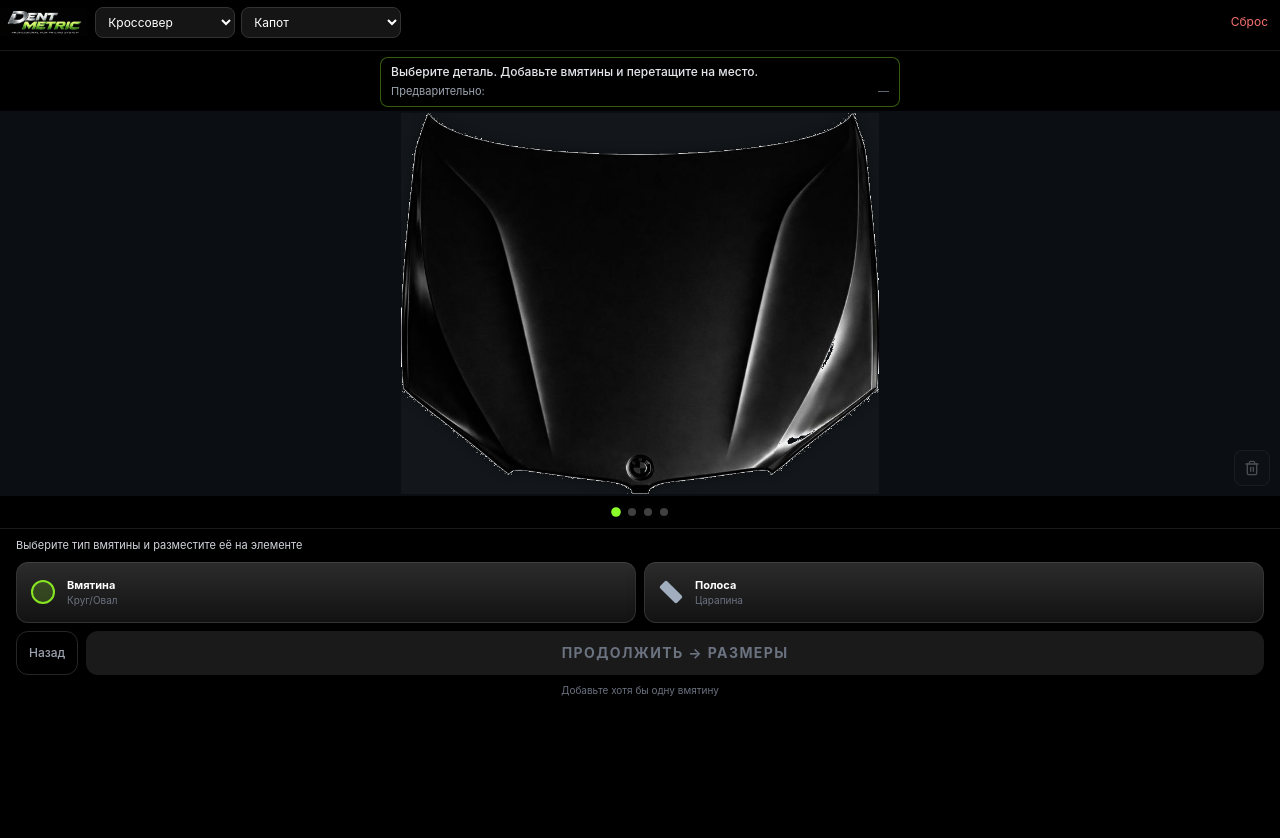
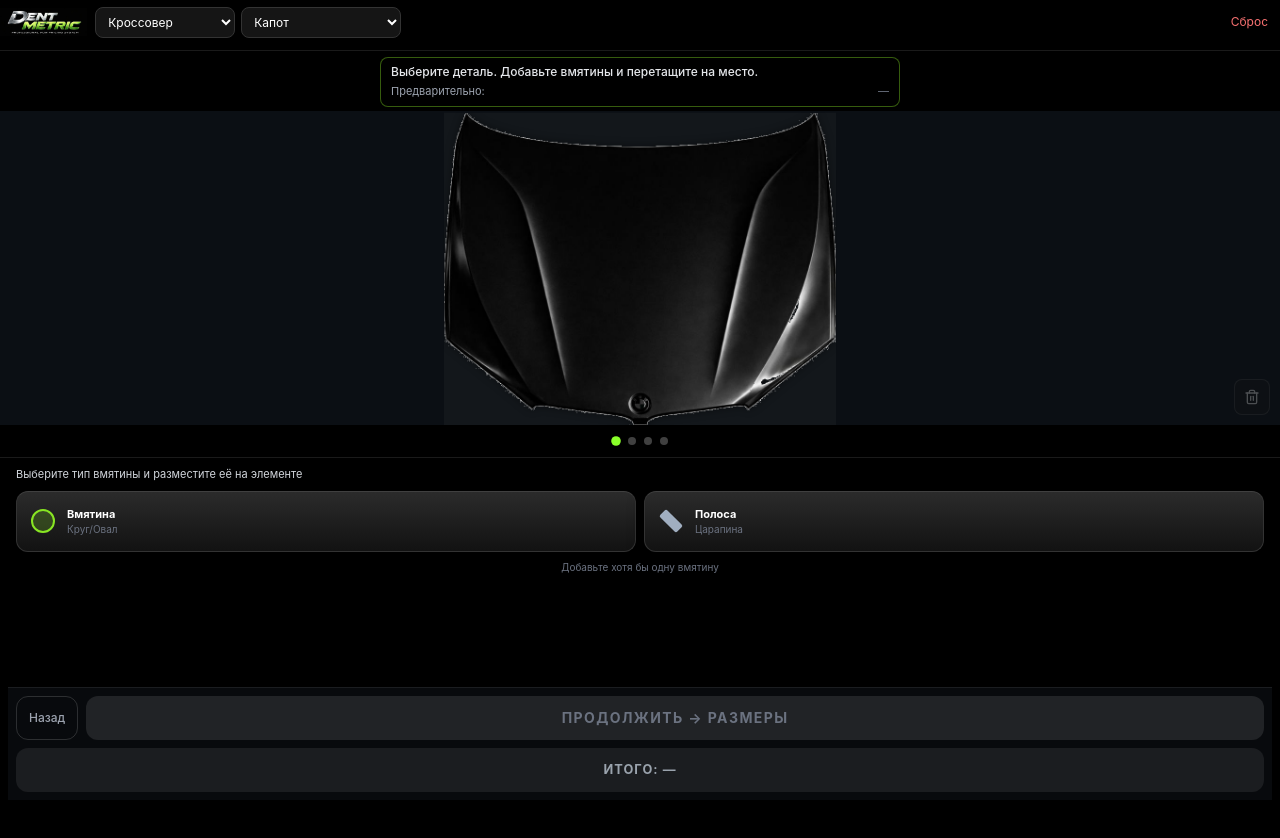
Before and after one commit to NickolasCage52/DentMetric, a Vue app: page / in a window 1280 px wide. Both pictures are taken after a click on the button "ГРАФИКА". Shown: the top 838 px of the page. Built offline with nearby package versions, Linux system fonts and the light colour scheme.

Commit message:
fix: ui tooltip + stable matrix position

```diff
--- a/src/App.vue
+++ b/src/App.vue
@@ -742,6 +742,10 @@ const closeEditor = () => {
 watch(totalPrice, (val) => {
   const btn = window.Telegram?.WebApp?.MainButton;
   if (!btn) return;
+  if (calcMode.value === 'graphics') {
+    btn.hide();
+    return;
+  }
   if (val > 0) {
     btn.setText(`ИТОГО: ${formatCurrency(val)} ₽`);
     btn.show();
@@ -776,6 +780,8 @@ watch(
     if (typeof document === 'undefined') return;
     document.body.classList.toggle('graphics-fullscreen-active', isGraphics);
     if (isGraphics && window.Telegram?.WebApp?.expand) window.Telegram.WebApp.expand();
+    const btn = window.Telegram?.WebApp?.MainButton;
+    if (isGraphics && btn) btn.hide();
   },
   { immediate: true }
 );
--- a/src/components/graphics/GraphicsWizard.vue
+++ b/src/components/graphics/GraphicsWizard.vue
@@ -65,14 +65,7 @@
     </div>
     <!-- Индикаторы этапов: фиксированная зона ниже матрицы -->
     <div class="graphics-progress-area">
-      <div class="progress-dots">
-        <span
-          v-for="s in 4"
-          :key="s"
-          class="progress-dot"
-          :class="wizardStep >= s ? 'progress-dot--active' : 'progress-dot--idle'"
-        />
-      </div>
+      <StepDots :current-step="wizardStep" :total-steps="4" />
     </div>
     <!-- Controls: z-index выше stage, чтобы селекты всегда были кликабельны -->
     <div
@@ -83,6 +76,7 @@
       <Step1PlacementPanel
         v-if="wizardStep === 1"
         :preview-price="roundPrice(basePrice)"
+        :total-price="roundPrice(totalPrice)"
         :can-next="dents.length >= 1"
         @add-type="openSizeMenu"
         @next="() => goToStep(2)"
@@ -95,6 +89,7 @@
         :size-width-mm="sizeWidthMm"
         :size-height-mm="sizeHeightMm"
         :free-stretch="freeStretchMode"
+        :total-price="roundPrice(totalPrice)"
         :can-next="dentsValid"
         @update:shape-variant="onShapeVariantChange"
         @update:free-stretch="onFreeStretchChange"
@@ -176,6 +171,7 @@ import Step1PlacementPanel from './Step1PlacementPanel.vue';
 import Step2SizePanel from './Step2SizePanel.vue';
 import Step3ConditionsPanel from './Step3ConditionsPanel.vue';
 import Step4SummaryPanel from './Step4SummaryPanel.vue';
+import StepDots from './StepDots.vue';
 
 const props = defineProps({
   form: { type: Object, required: true },
@@ -205,7 +201,6 @@ const dents = ref([]);
 let sizeApplyTimeout = null;
 
 const keyboardInset = ref(0);
-const isKeyboardOpen = computed(() => keyboardInset.value > 0);
 let keyboardInsetRaf = null;
 
 const MIN_SAFE_TOP = 60;
@@ -231,32 +226,48 @@ function updateKeyboardInset() {
   keyboardInsetRaf = requestAnimationFrame(() => {
     keyboardInsetRaf = null;
     const vv = window.visualViewport;
+    const vvh = vv ? vv.height * 0.01 : window.innerHeight * 0.01;
     if (!vv) {
       keyboardInset.value = 0;
+      graphicsRoot.value?.style?.setProperty('--vvh', `${vvh}px`);
+      graphicsRoot.value?.style?.setProperty('--keyboard-offset', '0px');
       return;
     }
     const inset = window.innerHeight - vv.height - (vv.offsetTop || 0);
-    keyboardInset.value = Math.max(0, Math.round(inset));
+    const nextInset = Math.max(0, Math.round(inset));
+    keyboardInset.value = nextInset;
+    graphicsRoot.value?.style?.setProperty('--vvh', `${vvh}px`);
+    graphicsRoot.value?.style?.setProperty('--keyboard-offset', `${nextInset}px`);
   });
 }
 let dimensionsScrollGuard = false;
-function onDimensionsInputFocus(event) {
-  const el = event?.target;
+function onDimensionsInputFocus(panelEl) {
+  const el = panelEl?.scrollIntoView ? panelEl : panelEl?.$el;
   if (!el?.scrollIntoView) return;
   if (dimensionsScrollGuard) return;
   dimensionsScrollGuard = true;
   requestAnimationFrame(() => {
     setTimeout(() => {
       el.scrollIntoView({ behavior: 'smooth', block: 'center', inline: 'nearest' });
-      setTimeout(() => { dimensionsScrollGuard = false; }, 600);
+      setTimeout(() => {
+        const headerEl = graphicsRoot.value?.querySelector('.graphics-header');
+        const hintEl = hintRef.value;
+        const actionBarEl = graphicsRoot.value?.querySelector('.graphics-action-bar');
+        const headerH = headerEl?.getBoundingClientRect().height || 0;
+        const hintH = hintEl?.getBoundingClientRect().height || 0;
+        const actionBarH = actionBarEl?.getBoundingClientRect().height || 0;
+        const keyboardH = keyboardInset.value || 0;
+        const offset = Math.round(headerH + hintH + actionBarH + Math.max(12, keyboardH * 0.6));
+        window.scrollBy({ top: -offset, left: 0, behavior: 'smooth' });
+      }, 180);
+      setTimeout(() => { dimensionsScrollGuard = false; }, 900);
     }, 150);
   });
 }
 
-const controlsAreaKeyboardStyle = computed(() => {
-  if (!isKeyboardOpen.value) return undefined;
-  return { paddingBottom: `calc(12px + env(safe-area-inset-bottom, 0px) + ${keyboardInset.value}px)` };
-});
+const controlsAreaKeyboardStyle = computed(() => ({
+  '--keyboard-offset': `${keyboardInset.value}px`
+}));
 
 const sizeMenuPortalTarget = computed(() => {
   if (graphicsRoot.value) return graphicsRoot.value;
@@ -496,6 +507,7 @@ onMounted(() => {
     vv.addEventListener('scroll', updateKeyboardInset);
     updateKeyboardInset();
   }
+  updateKeyboardInset();
   updateMatrixSafeTop();
 });
 
@@ -534,6 +546,8 @@ onBeforeUnmount(() => {
   background: #000;
   --bottomH: 34%;
   --matrixSafeTop: 60px;
+  --matrixHeight: auto;
+  --actionbar-height: calc(112px + env(safe-area-inset-bottom, 0px));
 }
 
 /* Верхняя панель: flex 0 0 auto, safe area */
@@ -566,28 +580,6 @@ onBeforeUnmount(() => {
   padding-right: max(0.5rem, env(safe-area-inset-right));
 }
 
-.progress-dots {
-  display: flex;
-  align-items: center;
-  gap: 8px;
-}
-
-.progress-dot {
-  width: 8px;
-  height: 8px;
-  border-radius: 999px;
-  transition: transform 0.2s ease, background-color 0.2s ease;
-}
-
-.progress-dot--active {
-  background: #8aff2a;
-  transform: scale(1.2);
-}
-
-.progress-dot--idle {
-  background: rgba(255, 255, 255, 0.25);
-}
-
 /* Матрица: фиксированная доля экрана, не меняется между этапами */
 .graphics-stage-area {
   flex: 1 1 0;
@@ -618,10 +610,12 @@ onBeforeUnmount(() => {
 
 /* Нижняя панель: фиксированная доля экрана — одинаковая высота на этапах 1 и 2, без прыжков матрицы */
 .graphics-controls-area {
-  flex: 0 0 var(--bottomH);
-  min-height: 150px;
-  max-height: var(--bottomH);
+  flex: 0 0 auto;
+  min-height: 0;
+  max-height: none;
   overflow: hidden;
+  display: flex;
+  flex-direction: column;
 }
 
 /* Кнопка удаления вмятины на HUD (этап 1) */
@@ -692,8 +686,9 @@ onBeforeUnmount(() => {
 
 .graphics-step-1 .graphics-controls-area,
 .graphics-step-2 .graphics-controls-area {
-  flex-basis: var(--bottomH);
-  max-height: var(--bottomH);
+  flex: 0 0 auto;
+  min-height: 0;
+  max-height: none;
 }
 
 .graphics-step-3 .graphics-stage-area {
@@ -708,9 +703,6 @@ onBeforeUnmount(() => {
   border-top: none;
 }
 
-.graphics-step-3 .graphics-progress-area {
-  display: none;
-}
 
 .graphics-step-3 .graphics-hint-area {
   flex: 0 0 0;
@@ -732,9 +724,6 @@ onBeforeUnmount(() => {
   height: auto;
 }
 
-.graphics-step-4 .graphics-progress-area {
-  display: none;
-}
 
 .graphics-step-4 .graphics-hint-area {
   flex: 0 0 0;
@@ -742,4 +731,41 @@ onBeforeUnmount(() => {
   max-height: 0;
   padding: 0;
 }
+
+:deep(.graphics-panel-content) {
+  padding-bottom: var(--actionbar-height);
+}
+
+:deep(.graphics-action-bar) {
+  position: sticky;
+  bottom: 0;
+  z-index: 30;
+  padding: 0.5rem 0.5rem calc(0.5rem + env(safe-area-inset-bottom, 0px));
+  background: rgba(10, 12, 16, 0.85);
+  backdrop-filter: blur(10px);
+  border-top: 1px solid rgba(255, 255, 255, 0.08);
+}
+
+:deep(.actionbar-total-btn) {
+  width: 100%;
+  min-height: 44px;
+  border-radius: 0.75rem;
+  font-weight: 700;
+  font-size: 0.8rem;
+  text-transform: uppercase;
+  letter-spacing: 0.08em;
+  transition: opacity 0.2s ease;
+}
+
+:deep(.actionbar-total-btn--active) {
+  background: #88e523;
+  color: #000;
+  box-shadow: 0 0 15px rgba(136, 229, 35, 0.35);
+}
+
+:deep(.actionbar-total-btn--idle) {
+  background: rgba(255, 255, 255, 0.08);
+  color: #9aa3ad;
+  cursor: default;
+}
 </style>
--- a/src/components/graphics/Step1PlacementPanel.vue
+++ b/src/components/graphics/Step1PlacementPanel.vue
@@ -1,5 +1,6 @@
 <template>
-  <div class="p-2 space-y-2">
+  <div class="step1-panel flex flex-col min-h-0">
+    <div class="graphics-panel-content p-2 space-y-2">
       <div class="text-[11px] text-gray-300 text-left">
         Выберите тип вмятины и разместите её на элементе
       </div>
@@ -26,7 +27,9 @@
           </div>
         </button>
       </div>
-    <!-- Кнопки навигации: [ Назад ] [ Продолжить ] -->
+      <p v-if="!canNext" class="text-[10px] text-gray-500 text-center">Добавьте хотя бы одну вмятину</p>
+    </div>
+    <div class="graphics-action-bar space-y-2">
       <div class="flex items-center gap-2 w-full">
         <button
           type="button"
@@ -46,15 +49,26 @@
           <span>Продолжить → Размеры</span>
         </button>
       </div>
-    <p v-if="!canNext" class="text-[10px] text-gray-500 text-center">Добавьте хотя бы одну вмятину</p>
+      <button
+        type="button"
+        class="actionbar-total-btn"
+        :class="totalPrice > 0 ? 'actionbar-total-btn--active' : 'actionbar-total-btn--idle'"
+        :disabled="totalPrice <= 0"
+      >
+        <span>ИТОГО: {{ totalPrice > 0 ? formatPrice(totalPrice) + ' ₽' : '—' }}</span>
+      </button>
+    </div>
   </div>
 </template>
 
 <script setup>
 const props = defineProps({
-  canNext: { type: Boolean, default: false }
+  canNext: { type: Boolean, default: false },
+  totalPrice: { type: Number, default: 0 }
 });
 
 defineEmits(['add-type', 'next', 'back']);
 
+const formatPrice = (v) => new Intl.NumberFormat('ru-RU').format(v);
+
 </script>
--- a/src/components/graphics/Step2SizePanel.vue
+++ b/src/components/graphics/Step2SizePanel.vue
@@ -1,5 +1,6 @@
 <template>
-  <div class="step2-panel p-2 space-y-1.5">
+  <div class="step2-panel flex flex-col min-h-0">
+    <div class="graphics-panel-content p-2 space-y-1.5">
       <!-- Форма вмятины: фиксированная высота, не меняется при выборе вмятины -->
       <div class="step2-block step2-form-block rounded-lg bg-black/35 border border-white/10 p-2">
       <div class="text-[10px] uppercase font-bold text-metric-green tracking-widest mb-1.5">Форма</div>
@@ -64,7 +65,7 @@
       </label>
     </div>
     <!-- Размеры (мм) -->
-    <div class="step2-block rounded-lg bg-black/35 border border-white/10 p-2">
+    <div ref="sizesPanel" class="step2-block rounded-lg bg-black/35 border border-white/10 p-2">
       <div class="text-[10px] uppercase font-bold text-metric-green tracking-widest mb-1.5">Размеры (мм)</div>
       <div class="grid grid-cols-2 gap-2">
         <div>
@@ -80,7 +81,7 @@
             :placeholder="selectedDentSize ? '' : '—'"
             :disabled="!selectedDentSize"
             class="step2-input w-full rounded-lg bg-white/5 border border-white/20 px-2 py-2 min-h-[40px] text-sm text-white focus:border-metric-green focus:ring-1 focus:ring-metric-green/50 outline-none disabled:opacity-50 disabled:cursor-not-allowed placeholder-gray-500"
-            @focus="selectedDentSize && $emit('dimensions-focus')"
+            @focus="selectedDentSize && $emit('dimensions-focus', sizesPanel)"
           />
         </div>
         <div>
@@ -96,12 +97,14 @@
             :placeholder="selectedDentSize ? '' : '—'"
             :disabled="!selectedDentSize"
             class="step2-input w-full rounded-lg bg-white/5 border border-white/20 px-2 py-2 min-h-[40px] text-sm text-white focus:border-metric-green focus:ring-1 focus:ring-metric-green/50 outline-none disabled:opacity-50 disabled:cursor-not-allowed placeholder-gray-500"
-            @focus="selectedDentSize && $emit('dimensions-focus')"
+            @focus="selectedDentSize && $emit('dimensions-focus', sizesPanel)"
           />
         </div>
       </div>
     </div>
-    <!-- Кнопки навигации: [ Назад ] [ Продолжить ] -->
+    <p v-if="!canNext" class="text-[10px] text-gray-500 text-center">Размеры должны быть больше 0</p>
+    </div>
+    <div class="graphics-action-bar space-y-2">
       <div class="flex items-center gap-2 w-full">
         <button
           type="button"
@@ -120,12 +123,20 @@
           <span>Продолжить → Условия</span>
         </button>
       </div>
-    <p v-if="!canNext" class="text-[10px] text-gray-500 text-center">Размеры должны быть больше 0</p>
+      <button
+        type="button"
+        class="actionbar-total-btn"
+        :class="totalPrice > 0 ? 'actionbar-total-btn--active' : 'actionbar-total-btn--idle'"
+        :disabled="totalPrice <= 0"
+      >
+        <span>ИТОГО: {{ totalPrice > 0 ? formatPrice(totalPrice) + ' ₽' : '—' }}</span>
+      </button>
+    </div>
   </div>
 </template>
 
 <script setup>
-import { computed } from 'vue';
+import { computed, ref } from 'vue';
 
 const props = defineProps({
   selectedDentSize: { type: Object, default: null },
@@ -133,10 +144,12 @@ const props = defineProps({
   sizeWidthMm: { type: Number, default: 0 },
   sizeHeightMm: { type: Number, default: 0 },
   freeStretch: { type: Boolean, default: false },
+  totalPrice: { type: Number, default: 0 },
   canNext: { type: Boolean, default: false }
 });
 
 const emit = defineEmits(['update:shapeVariant', 'update:freeStretch', 'update:sizeWidthMm', 'update:sizeHeightMm', 'dimensions-focus', 'next', 'back']);
+const sizesPanel = ref(null);
 
 /** Отображаемое значение: NaN/undefined/0 → пустая строка. */
 const displayWidthVal = computed(() => {
@@ -159,6 +172,8 @@ function onWidthInput(e) {
 function onHeightInput(e) {
   emit('update:sizeHeightMm', sanitizeInput(e?.target?.value));
 }
+
+const formatPrice = (v) => new Intl.NumberFormat('ru-RU').format(v);
 
 </script>
 
--- /dev/null
+++ b/src/components/graphics/StepDots.vue
@@ -0,0 +1,39 @@
+<template>
+  <div class="step-dots">
+    <span
+      v-for="s in totalSteps"
+      :key="s"
+      class="step-dot"
+      :class="currentStep >= s ? 'step-dot--active' : 'step-dot--idle'"
+    />
+  </div>
+</template>
+
+<script setup>
+const props = defineProps({
+  currentStep: { type: Number, default: 1 },
+  totalSteps: { type: Number, default: 4 }
+});
+</script>
+
+<style scoped>
+.step-dots {
+  display: flex;
+  align-items: center;
+  justify-content: center;
+  gap: 8px;
+}
+.step-dot {
+  width: 8px;
+  height: 8px;
+  border-radius: 999px;
+  transition: transform 0.2s ease, background-color 0.2s ease;
+}
+.step-dot--active {
+  background: #8aff2a;
+  transform: scale(1.2);
+}
+.step-dot--idle {
+  background: rgba(255, 255, 255, 0.25);
+}
+</style>
```
Also changed, not shown: src/components/graphics/Step3ConditionsPanel.vue (+26 -21 lines), src/components/graphics/Step4SummaryPanel.vue (+12 -2 lines), 1 other file (tests, documents, lock files or other folders). Lines whose indentation alone changed are shown as unchanged.
